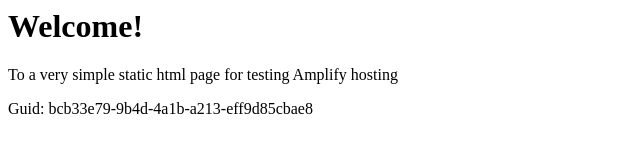
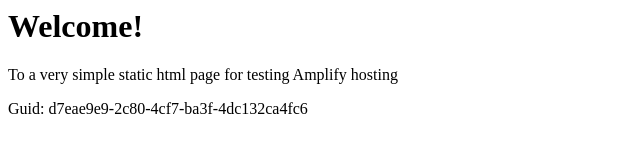
Before and after one commit to aws-aemilia-pdx/Github-PR-Commit-Integration-Test-DoNotTouch-GithubWebhookPreviewCanaryTest-v1-gamma-us-west-2, a website: page src/index.html in a window 1280 px wide. Shown: the full height of the page, 0-640 px from the left. Drawn offline with Linux system fonts and the light colour scheme.

Commit message:
commit from integ tests

```diff
--- a/src/index.html
+++ b/src/index.html
@@ -12,6 +12,6 @@
 <body>
     <h1>Welcome!</h1>
     <p>To a very simple static html page for testing Amplify hosting</p>
-    <p>Guid: bcb33e79-9b4d-4a1b-a213-eff9d85cbae8</p></body>
+    <p>Guid: d7eae9e9-2c80-4cf7-ba3f-4dc132ca4fc6</p></body>
 
 </html>
```
